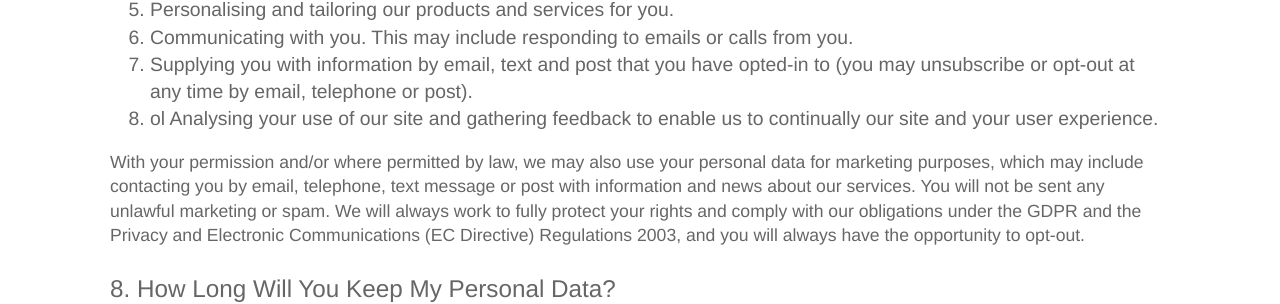
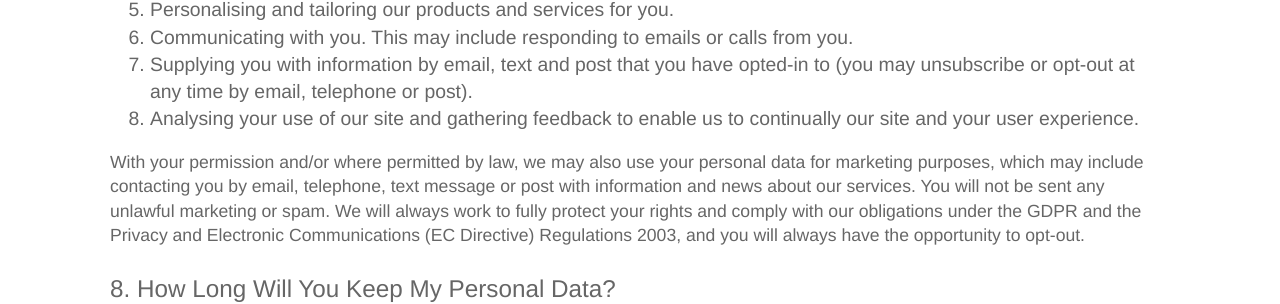
Before and after one commit to chriswilde1946/goodneighboursrp.org.uk, a Jekyll site: the page built from PrivacyPolicy.html, in a window 1280 px wide and 900 px high, scrolled down 2911 px. Shown: the part 153-457 px from the top of the window. Built offline with Jekyll 4.4.1, drawn with Linux system fonts in a browser that asks for light colours.

```diff
--- a/PrivacyPolicy.html
+++ b/PrivacyPolicy.html
@@ -75,7 +75,7 @@ Depending upon your use of our site or your other communications with us, we may
 <li>       Personalising and tailoring our products and services for you.
 <li>       Communicating with you. This may include responding to emails or calls from you.
 <li>       Supplying you with information by email, text and post that you have opted-in to (you may unsubscribe or opt-out at any time by email, telephone or post).
-<li>ol       Analysing your use of our site and gathering feedback to enable us to continually our site and your user experience.
+<li>      Analysing your use of our site and gathering feedback to enable us to continually our site and your user experience.
 </ol>With your permission and/or where permitted by law, we may also use your personal data for marketing purposes, which may include contacting you by email, telephone, text message or post with information and news about our services. You will not be sent any unlawful marketing or spam. We will always work to fully protect your rights and comply with our obligations under the GDPR and the Privacy and Electronic Communications (EC Directive) Regulations 2003, and you will always have the opportunity to opt-out.</p>
 
 				<p>8. How Long Will You Keep My Personal Data?</p>
```
